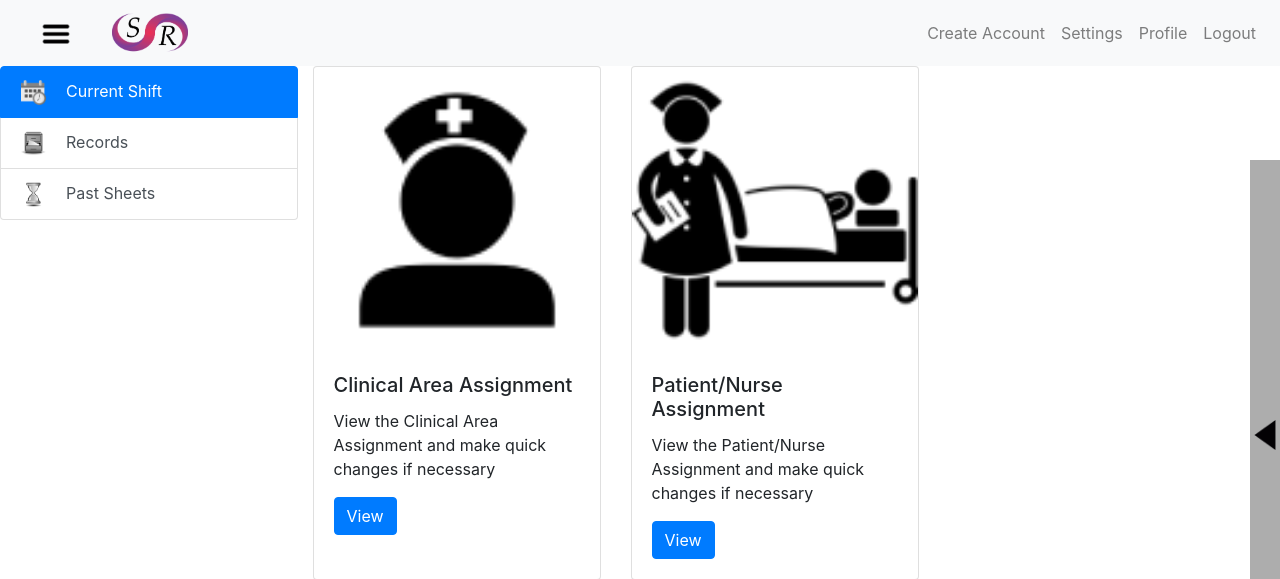
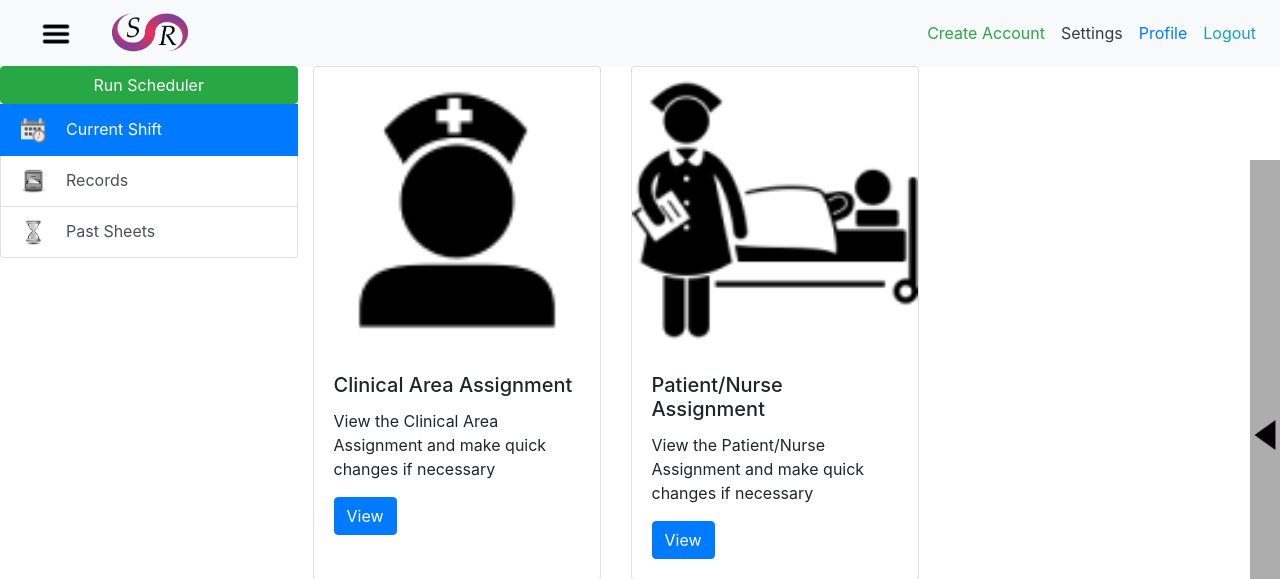
Before and after one commit to jho53/smart-roster-schedule, a Flask app: page / in a window 1280 px wide. Shown: the top 579 px of the page. Run offline with Flask 2, Linux system fonts and the light colour scheme; the visitor is signed in with stand-in values (Sample User, id 1); some libraries are stand-ins or nearby versions.

Commit message:
added run scheduler and some text color fixing

```diff
--- a/code/templates/base.html
+++ b/code/templates/base.html
@@ -32,10 +32,10 @@
         <a class="navbar-brand" href="/"><img class="sr-logo" src="/images/SmartRosterLogoHighRes.png"></a>
         <div class="collapse navbar-collapse flex-grow-0 ml-auto">
             <ul class="navbar-nav text-right mr-auto">
-                <li class="nav-item"><a class="nav-link" href="/register">Create Account</a></li>
-                <li class="nav-item"><a class="nav-link" href="/settings">Settings</a></li>
-                <li class="nav-item"><a class="nav-link" href="/profile">Profile</a></li>
-                <li class="nav-item"><a class="nav-link" href="/logout">Logout</a></li>
+                <li class="nav-item"><a class="nav-link text-success" href="/register">Create Account</a></li>
+                <li class="nav-item"><a class="nav-link text-dark" href="/settings">Settings</a></li>
+                <li class="nav-item"><a class="nav-link text-primary" href="/profile">Profile</a></li>
+                <li class="nav-item"><a class="nav-link text-info" href="/logout">Logout</a></li>
             </ul>
         </div>
     </nav>
--- a/code/templates/mainPage.html
+++ b/code/templates/mainPage.html
@@ -4,6 +4,7 @@
 <div class="row">
     <div class="col-3">
         <div class="list-group" id="list-tab" role="tablist">
+            <button type="button" class="btn btn-success">Run Scheduler</button>
             <a class="list-group-item list-group-item-action active" id="list-assignments-list" data-toggle="list"
                 href="#list-assignments" role="tab" aria-controls="assignments"><img class="sidebar-icons"
                     src="/images/current_shift.png">Current
@@ -15,6 +16,7 @@
                 href="#list-pastsheets" role="tab" aria-controls="pastsheets"><img class="sidebar-icons"
                     src="/images/pastsheets.png">Past
                 Sheets</a>
+
         </div>
     </div>
     <div class="col-9">
```
